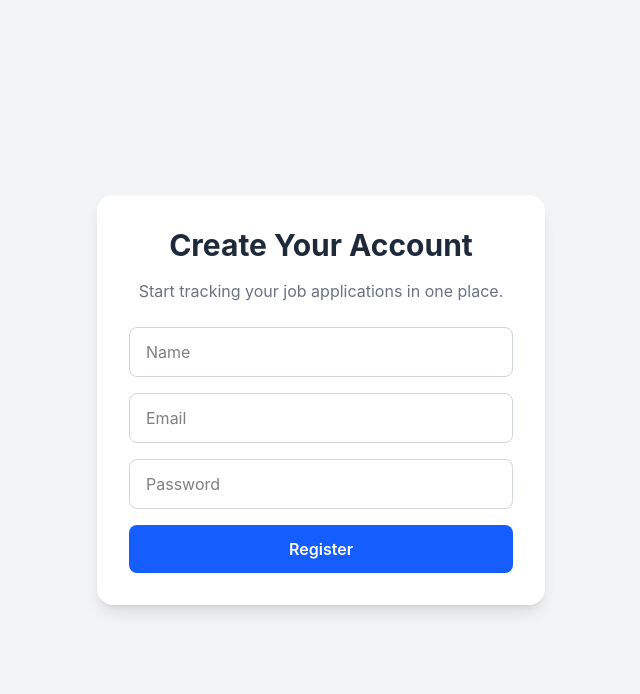
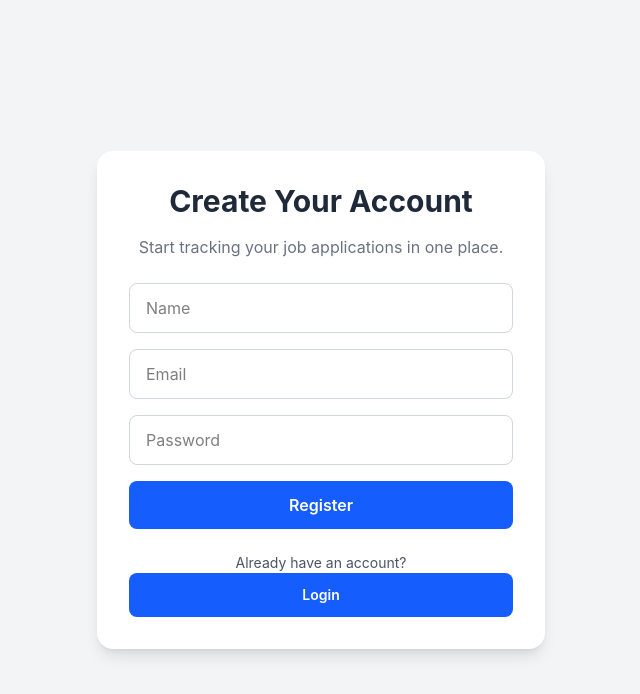
Before and after one commit to rbharathi7995/JOB-APPLICATION-TRACKER, a React app in the folder frontend/: page /edit-job/1 in a window 1280 px wide. Both pictures are taken after a click on the button "Don't have an account? Register". Shown: the top 694 px of the page, without its empty margins (319-959 px from the left). Built offline with nearby package versions, Linux system fonts and the light colour scheme; the HTML template or start-up script is replaced by a standard one.

Commit message:
enable login button in register page

```diff
--- a/frontend/src/components/Register.jsx
+++ b/frontend/src/components/Register.jsx
@@ -78,8 +78,15 @@ function Register( {setShowRegister} ){
                 <button
                     onClick={handleRegister}
                     className="w-full rounded-lg bg-blue-600 px-4 py-3 font-semibold text-white transition hover:bg-blue-700"
+                >Register</button>
 
-                >Register</button>
+                <p className="mt-2 text-center text-sm text-gray-600">
+                 Already have an account?
+                    <button
+                        onClick={() => setShowRegister(false)}
+                        className="w-full rounded-lg bg-blue-600 px-4 py-3 font-semibold text-white transition hover:bg-blue-700"
+                    >Login</button>
+                </p>
             </div>
         </div>
         </main>
```
